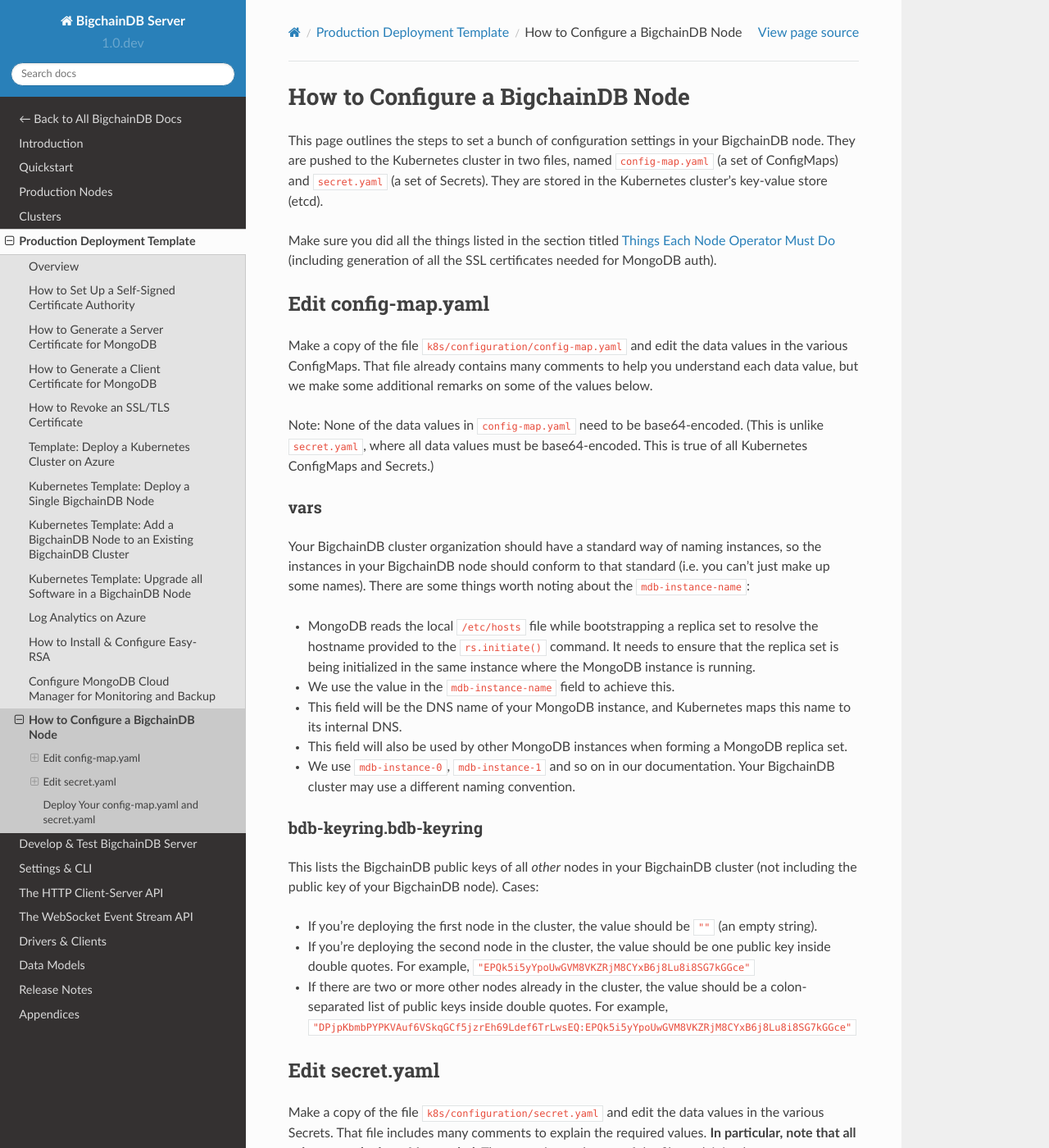
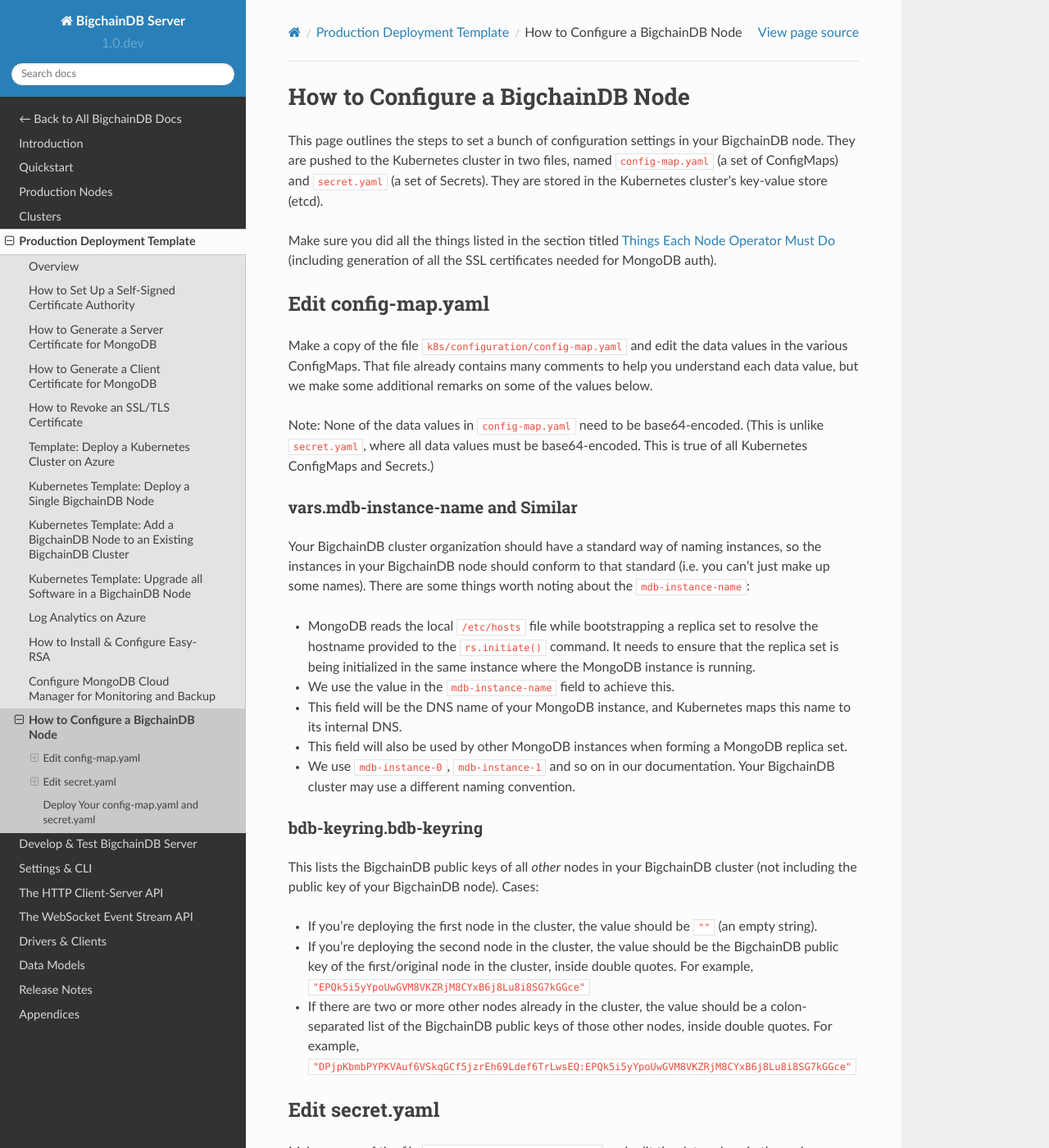
Before and after one commit to bigchaindb/bigchaindb, a Sphinx documentation site: the page built from docs/server/source/production-deployment-template/node-config-map-and-secrets.rst, in a window 1280 px wide and 1400 px high. Shown: the whole window at 82% size. Built offline with Sphinx 7.4.7 and the Read the Docs theme 2.0.0, drawn with Linux system fonts in a browser that asks for light colours; pages that are not in the unit, such as notebooks, are missing from menus.

Commit message:
clarifications in docs re config-map.yaml

```diff
--- a/docs/server/source/production-deployment-template/node-config-map-and-secrets.rst
+++ b/docs/server/source/production-deployment-template/node-config-map-and-secrets.rst
@@ -29,8 +29,8 @@
 This is true of all Kubernetes ConfigMaps and Secrets.)
 
 
-vars
-~~~~
+vars.mdb-instance-name and Similar
+~~~~~~~~~~~~~~~~~~~~~~~~~~~~~~~~~~
 
 Your BigchainDB cluster organization should have a standard way
 of naming instances, so the instances in your BigchainDB node
@@ -59,11 +59,14 @@
 * If you're deploying the first node in the cluster,
   the value should be ``""`` (an empty string).
 * If you're deploying the second node in the cluster,
-  the value should be one public key inside double quotes.
+  the value should be the BigchainDB public key of the first/original
+  node in the cluster, inside double quotes.
   For example,
   ``"EPQk5i5yYpoUwGVM8VKZRjM8CYxB6j8Lu8i8SG7kGGce"``
 * If there are two or more other nodes already in the cluster,
-  the value should be a colon-separated list of public keys
+  the value should be a colon-separated list
+  of the BigchainDB public keys
+  of those other nodes,
   inside double quotes.
   For example,
   ``"DPjpKbmbPYPKVAuf6VSkqGCf5jzrEh69Ldef6TrLwsEQ:EPQk5i5yYpoUwGVM8VKZRjM8CYxB6j8Lu8i8SG7kGGce"``
```
